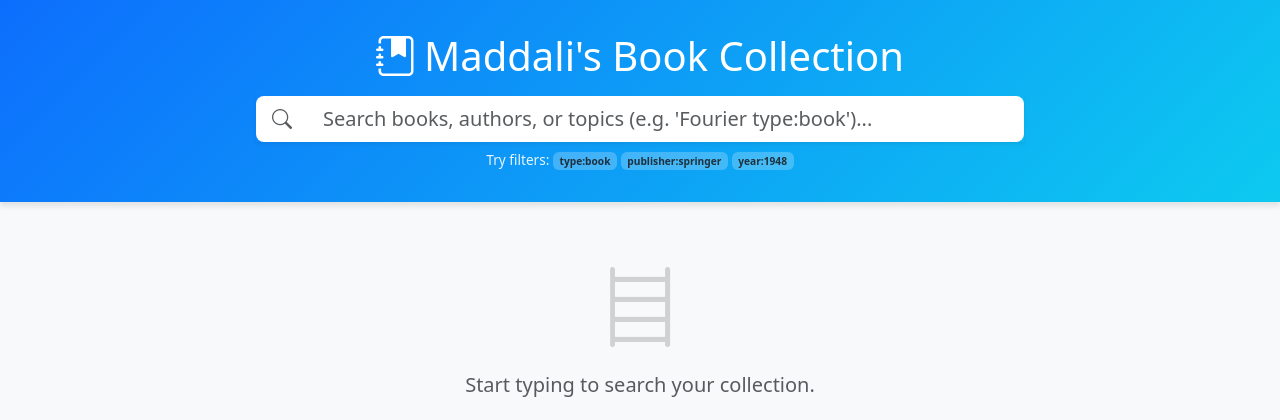
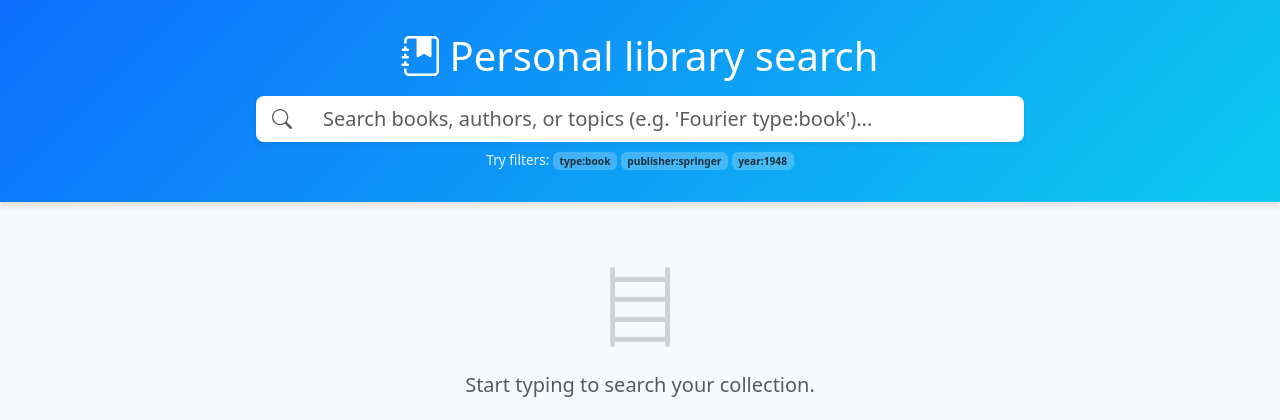
Before and after one commit to siddharth-maddali/library-search, a Flask app: page / in a window 1280 px wide. Shown: the top 420 px of the page. Run offline with Flask 3, Linux system fonts and the light colour scheme.

```diff
--- a/templates/index.html
+++ b/templates/index.html
@@ -3,7 +3,7 @@
 <head>
     <meta charset="UTF-8">
     <meta name="viewport" content="width=device-width, initial-scale=1.0">
-    <title>Maddali's Book Collection</title>
+    <title>Personal library search</title>
     <!-- Bootstrap 5 CSS -->
     <link href="https://cdn.jsdelivr.net/npm/bootstrap@5.3.0/dist/css/bootstrap.min.css" rel="stylesheet">
     <!-- Bootstrap Icons -->
@@ -63,7 +63,7 @@
 
     <header class="search-header">
         <div class="container text-center">
-            <h1 class="mb-3"><i class="bi bi-journal-bookmark-fill me-2"></i>Maddali's Book Collection</h1>
+            <h1 class="mb-3"><i class="bi bi-journal-bookmark-fill me-2"></i>Personal library search</h1>
             <div class="search-container px-3">
                 <div class="input-group input-group-lg shadow-sm">
                     <span class="input-group-text bg-white border-0"><i class="bi bi-search text-muted"></i></span>
```
Also changed, not shown: README.md, 3 other files.
